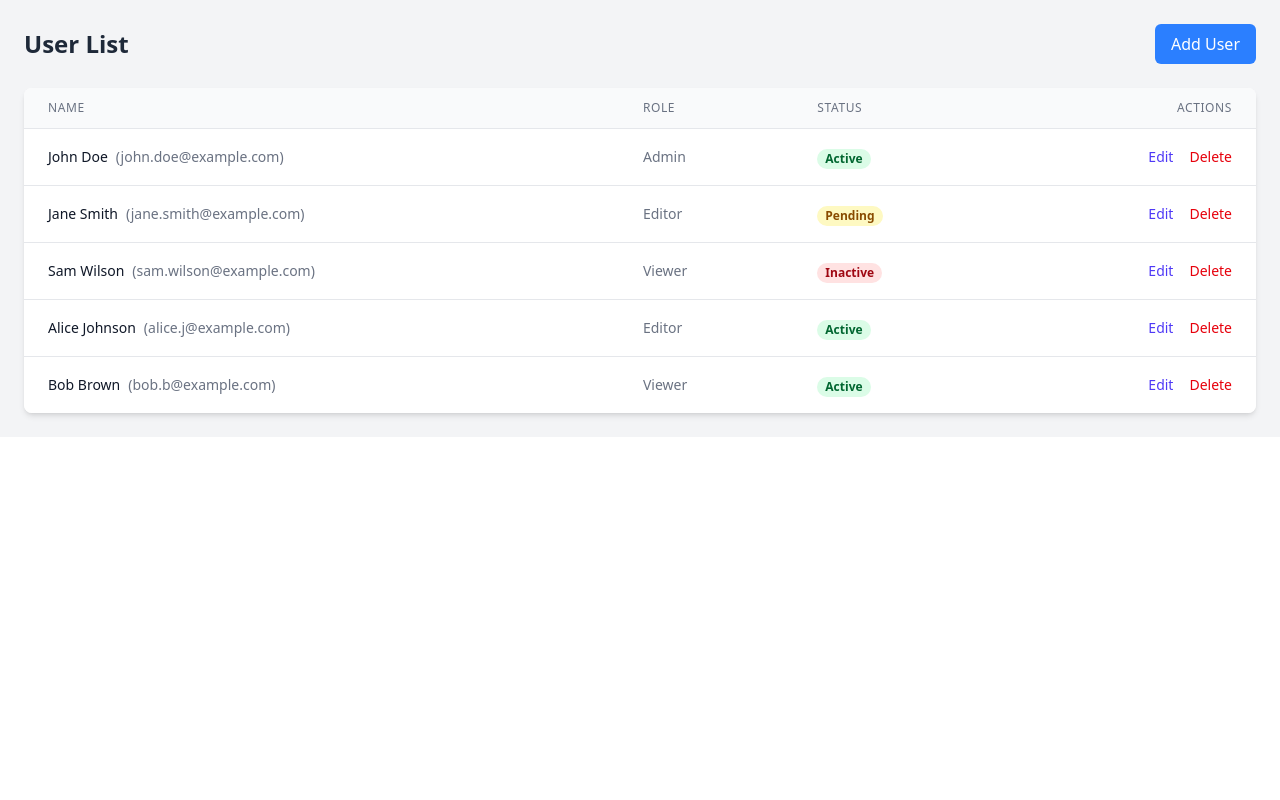
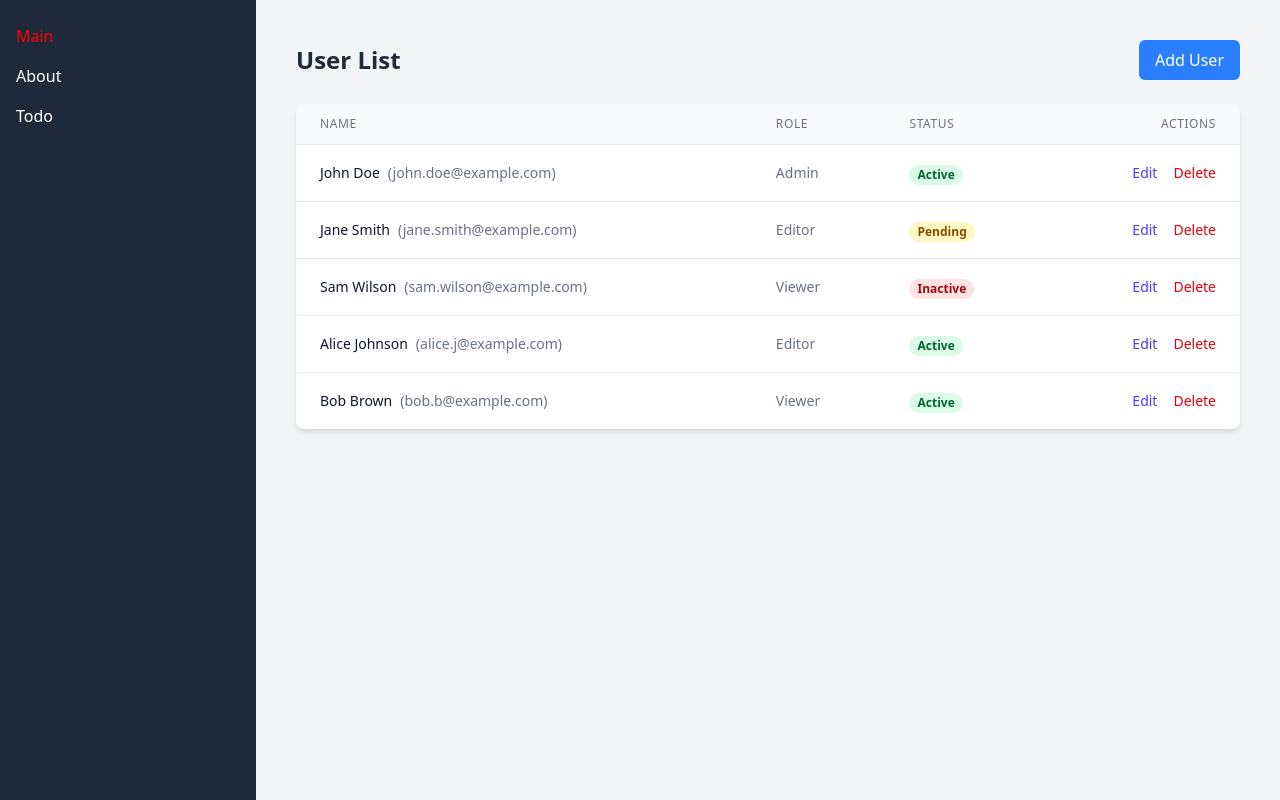
Before and after one commit to Friedchickenman/t4, a React (Vite) app: page / in a window 1280 px wide. Built offline with nearby package versions, Linux system fonts and the light colour scheme.

Commit message:
10/8 React Router 11th commit

```diff
--- /dev/null
+++ b/src/layouts/mainLayout.tsx
@@ -0,0 +1,25 @@
+import React, { useState } from 'react';
+import CustomSidebar from './customSidebar';
+
+type MainLayoutProps = {
+  children: React.ReactNode;
+};
+
+const MainLayout: React.FC<MainLayoutProps> = ({ children }) => {
+  const [sidebarOpen, setSidebarOpen] = useState(true);
+
+  const toggleSidebar = () => {
+    setSidebarOpen(!sidebarOpen);
+  };
+
+  return (
+    <div className="flex h-screen bg-gray-100">
+      <CustomSidebar isOpen={sidebarOpen} toggleSidebar={toggleSidebar} />
+      <main className="flex-1 p-4">
+        {children}
+      </main>
+    </div>
+  );
+};
+
+export default MainLayout;
--- a/src/main.tsx
+++ b/src/main.tsx
@@ -1,12 +1,15 @@
 import { createRoot } from 'react-dom/client';
 import './index.css';
 import { BrowserRouter, Routes } from 'react-router-dom';
-import rootRouter from './router/root.tsx';
+import rootRouter from './router/Root.tsx';
+import sidebarRouter from './router/sidebarRouter.tsx'; // sidebarRouter import 추가
+
+const allRoutes = [...rootRouter(), ...sidebarRouter()]; // 두 라우터 배열을 합침
 
 createRoot(document.getElementById('root')!).render(
   <BrowserRouter>
     <Routes>
-      {rootRouter()}
+      {allRoutes}
     </Routes>
   </BrowserRouter>
 );
--- /dev/null
+++ b/src/pages/sidebarPage.tsx
@@ -0,0 +1,14 @@
+import React, { useState } from 'react';
+import CustomSidebar from '../layouts/customSidebar';
+
+const SidebarPage: React.FC = () => {
+  const [isOpen, setIsOpen] = useState(true);
+
+  const toggleSidebar = () => {
+    setIsOpen(!isOpen);
+  };
+
+  return <CustomSidebar isOpen={isOpen} toggleSidebar={toggleSidebar} />;
+};
+
+export default SidebarPage;
--- a/src/router/root.tsx
+++ b/src/router/root.tsx
@@ -1,9 +1,6 @@
 import { lazy, Suspense } from 'react';
 import { Route } from 'react-router-dom';
-import TodoIndexPage from "../pages/todo/indexPage.tsx";
-import ListPage from "../pages/todo/listPage.tsx";
-import {Navigate} from "react-router";
-import todoRouter from "./todoRouter.tsx";
+import MainLayout from '../layouts/mainLayout'; // MainLayout import 추가
 
 const Loading = <div>Loading................</div>;
 
@@ -12,15 +9,20 @@ const About = lazy(() => import("../pages/aboutPage"));
 
 export default function rootRouter() {
   return [
-    <Route key="/" path={'/'} element={<Suspense fallback={Loading}><Main/></Suspense>} />,
-    <Route key="/about" path={'/about'} element={<Suspense fallback={Loading}><About/></Suspense>} />,
-      todoRouter(),
-
-      <Route path='/todo' element={<TodoIndexPage/>}>
-
-          <Route index element={<Navigate to={'list'} replace />}></Route>
-
-          <Route path='list' element={<ListPage/>}></Route>
-      </Route>
+    // MainLayout으로 Main 페이지를 감싸줌
+    <Route
+      key="/"
+      path={'/'}
+      element={
+        <MainLayout>
+          <Suspense fallback={Loading}><Main/></Suspense>
+        </MainLayout>
+      }
+    />,
+    <Route
+      key="/about"
+      path={'/about'}
+      element={<Suspense fallback={Loading}><About/></Suspense>}
+    />,
   ];
 }
--- /dev/null
+++ b/src/router/sidebarRouter.tsx
@@ -0,0 +1,11 @@
+import { lazy, Suspense } from 'react';
+import { Route } from 'react-router-dom';
+
+const Loading = <div>Loading................</div>;
+const SidebarPage = lazy(() => import("../pages/sidebarPage"));
+
+export default function sidebarRouter() {
+  return [
+    <Route key="/sidebar" path={'/sidebar'} element={<Suspense fallback={Loading}><SidebarPage/></Suspense>} />
+  ];
+}
--- a/src/router/todoRouter.tsx
+++ b/src/router/todoRouter.tsx
@@ -2,7 +2,7 @@ import { Navigate, Route } from "react-router";
 import TodoIndexPage from "../pages/todo/indexPage.tsx";
 import { lazy, Suspense } from "react";
 
-const Loading = "<div>Loading................</div>";
+const Loading = <div>Loading................</div>;
 
 const TodoList = lazy(() =>
     import('../pages/todo/listPage.tsx'));
```
